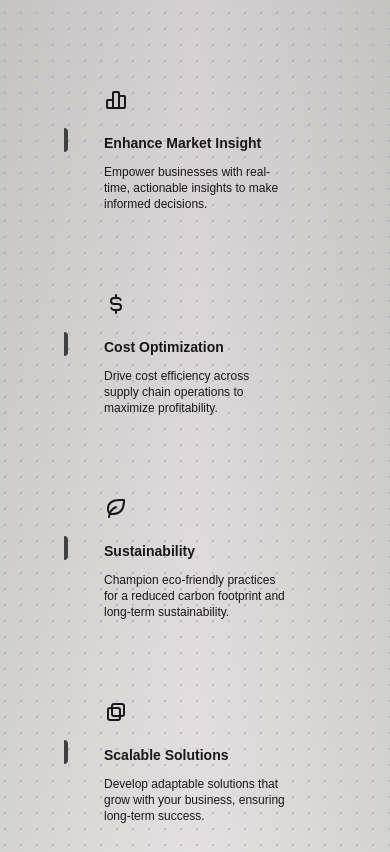
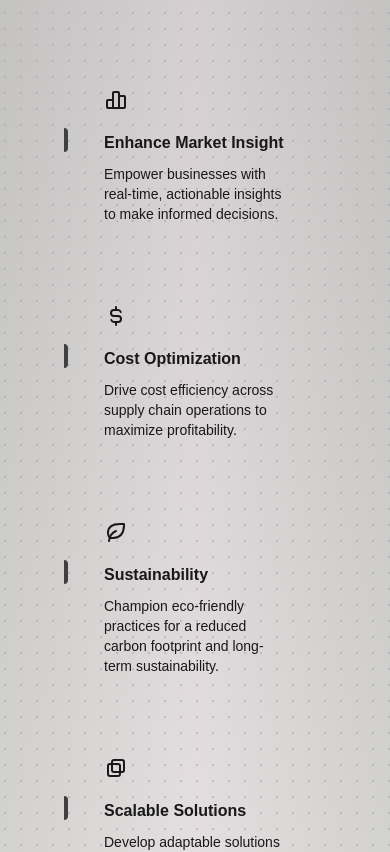
Before and after one commit to mrbrownstone07/bilds., a Next.js app: page / in a window 390 px wide. Shown: the part 2100-2952 px from the top of the page. Built offline with nearby package versions, Linux system fonts and the light colour scheme.

Commit message:
Update Goals.jsx

```diff
--- a/components/Goals.jsx
+++ b/components/Goals.jsx
@@ -121,13 +121,13 @@ const Goal = ({
                     className="absolute left-0 inset-y-0 h-6 group-hover/feature:h-8 w-1 rounded-tr-full rounded-br-full bg-neutral-700 group-hover/feature:bg-orange-500 transition-all duration-200 origin-center"
                 />
                 <span
-                    className="group-hover/feature:translate-x-2 transition duration-200 inline-block text-primary-100 text-sm md:text-base lg:text-lg xl:text-xl"
+                    className="group-hover/feature:translate-x-2 transition duration-200 inline-block text-primary-100 text-base md:text-base lg:text-lg xl:text-xl"
                 >
                     {title}
                 </span>
             </div>
             <p
-                className="text-sm text-neutral-300 max-w-xs relative z-10 px-10 text-primary text-xs sm:text-sm md:text-base lg:text-lg"
+                className="text-sm text-neutral-300 max-w-xs relative z-10 px-10 text-primary text-base sm:text-sm md:text-base lg:text-lg"
             >
                 {description}
             </p>
```
